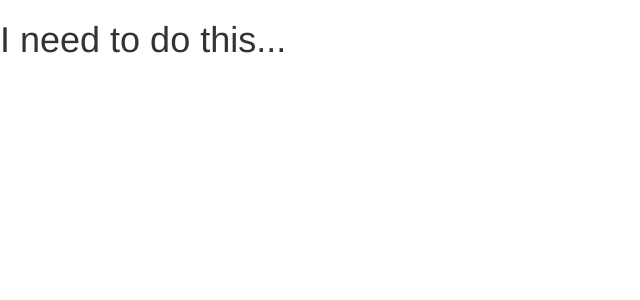
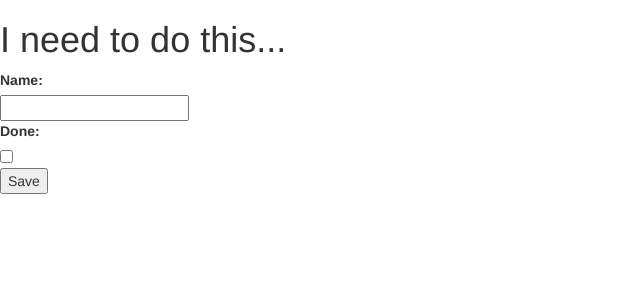
Before and after one commit to ElliotRedhead/LearningDjango, a Django app: template todo/templates/item_form.html in a window 1280 px wide. Shown: the top 300 px of the page, without its empty margins (0-640 px from the left). Run offline with Django 3.2, Linux system fonts and the light colour scheme; the template is opened without the code that fills it, so the values that code supplies are empty; some libraries are stand-ins or nearby versions.

Commit message:
Created item create form.

```diff
--- a/todo/templates/item_form.html
+++ b/todo/templates/item_form.html
@@ -14,6 +14,15 @@
 <body>
     <h1>I need to do this...</h1>
 
+    <form method="POST">
+        <label for="id_name">Name:</label><br>
+        <input type="text" id="id_name" name="name"/><br>
+        <label for="id_done">Done:</label><br>
+        <input type="checkbox" id="id_done" name="done"/><br>
+        <button type="submit">Save</button>
+    </form>
+
+
     <script src="https://cdnjs.cloudflare.com/ajax/libs/jquery/3.4.1/jquery.min.js"></script>
     <script src="https://cdnjs.cloudflare.com/ajax/libs/twitter-bootstrap/3.3.7/js/bootstrap.min.js"></script>
 </body>
```
